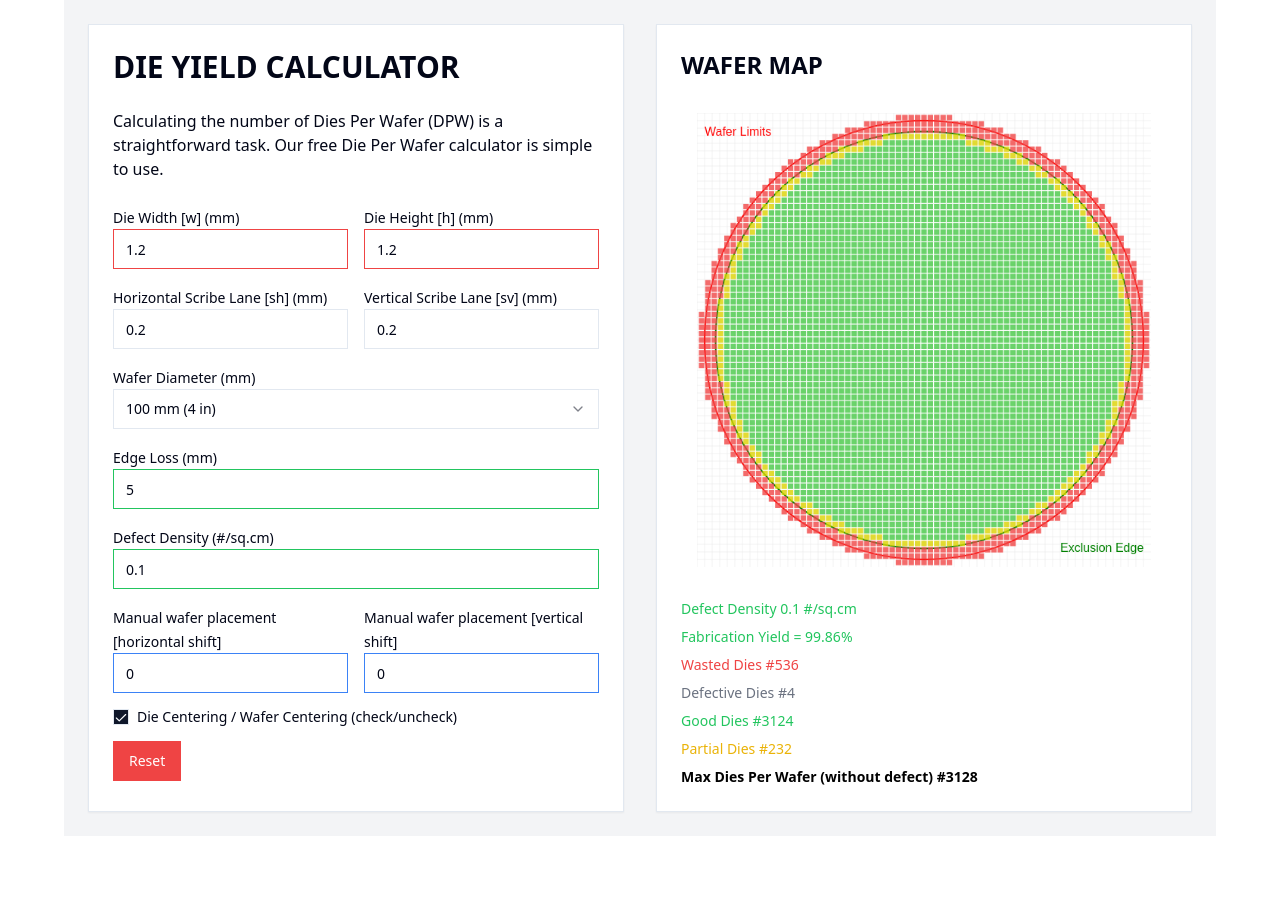
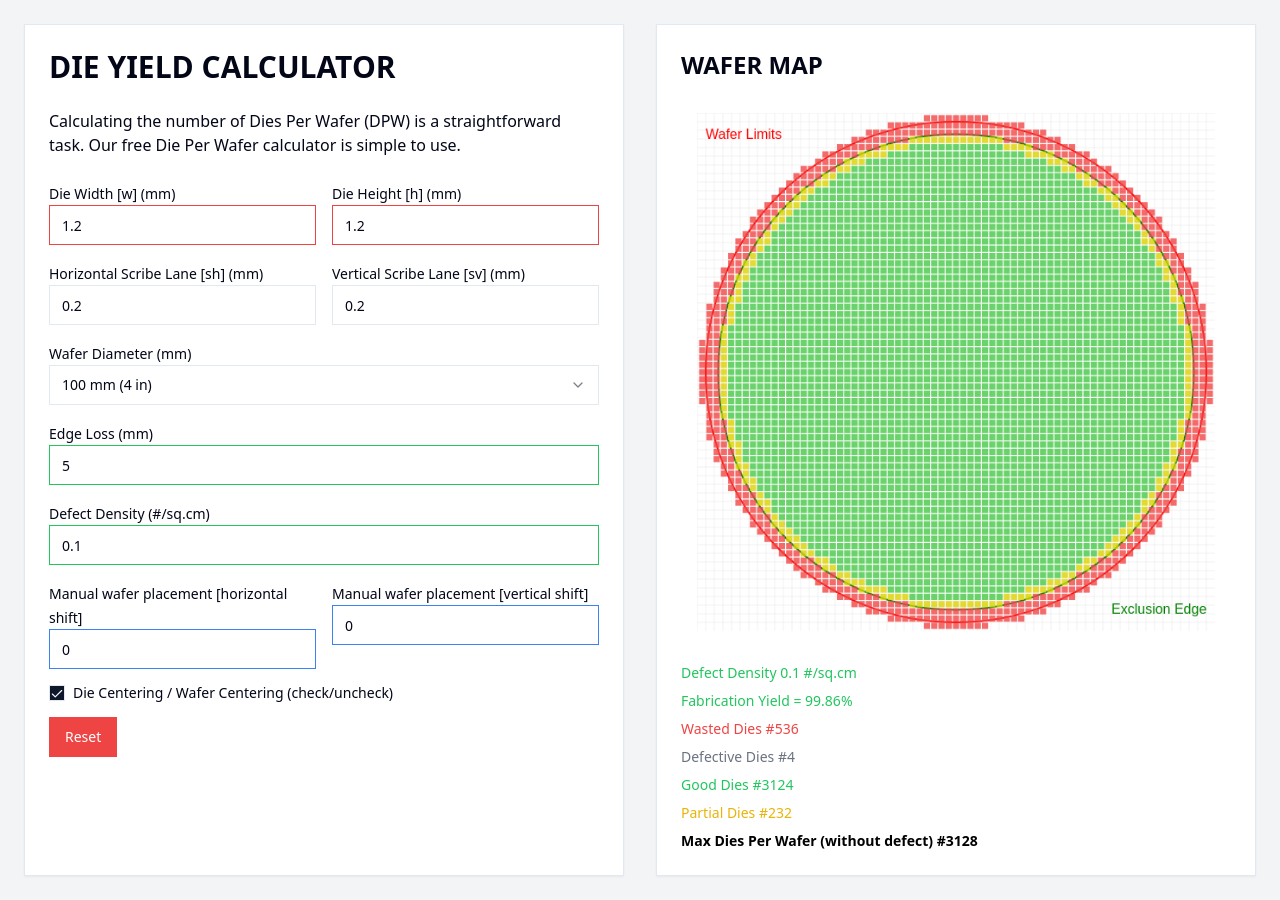
Before and after one commit to arangates/die-wise, a React (Vite) app: page / in a window 1280 px wide. Before the commit the page ends 836 px from the top, so only its background shows below. Built offline with nearby package versions, Linux system fonts and the light colour scheme.

Commit message:
small fixes

```diff
--- a/src/DieYield/die-yield-calculator.tsx
+++ b/src/DieYield/die-yield-calculator.tsx
@@ -188,7 +188,7 @@ const DieYieldCalculator: React.FC = () => {
   const handleInputChange = (event: React.ChangeEvent<HTMLInputElement>) => {
     const { name, value } = event.target
     setParameters((previousParameters) => {
-      const newParameters = { ...previousParameters }
+      const newParameters: any = { ...previousParameters }
       if (name.includes(".")) {
         const [parent, child] = name.split(".")
         newParameters[parent] = {
@@ -207,7 +207,7 @@ const DieYieldCalculator: React.FC = () => {
   }
 
   return (
-    <div className="mx-auto flex max-w-6xl flex-col gap-8 bg-gray-100 p-6 md:flex-row">
+    <div className="mx-auto flex max-w-screen-2xl flex-col gap-8 bg-gray-100 p-6 md:flex-row">
       <Card className="flex-1">
         <CardContent className="p-6">
           <h1 className="text-primary mb-6 text-3xl font-bold">
```
